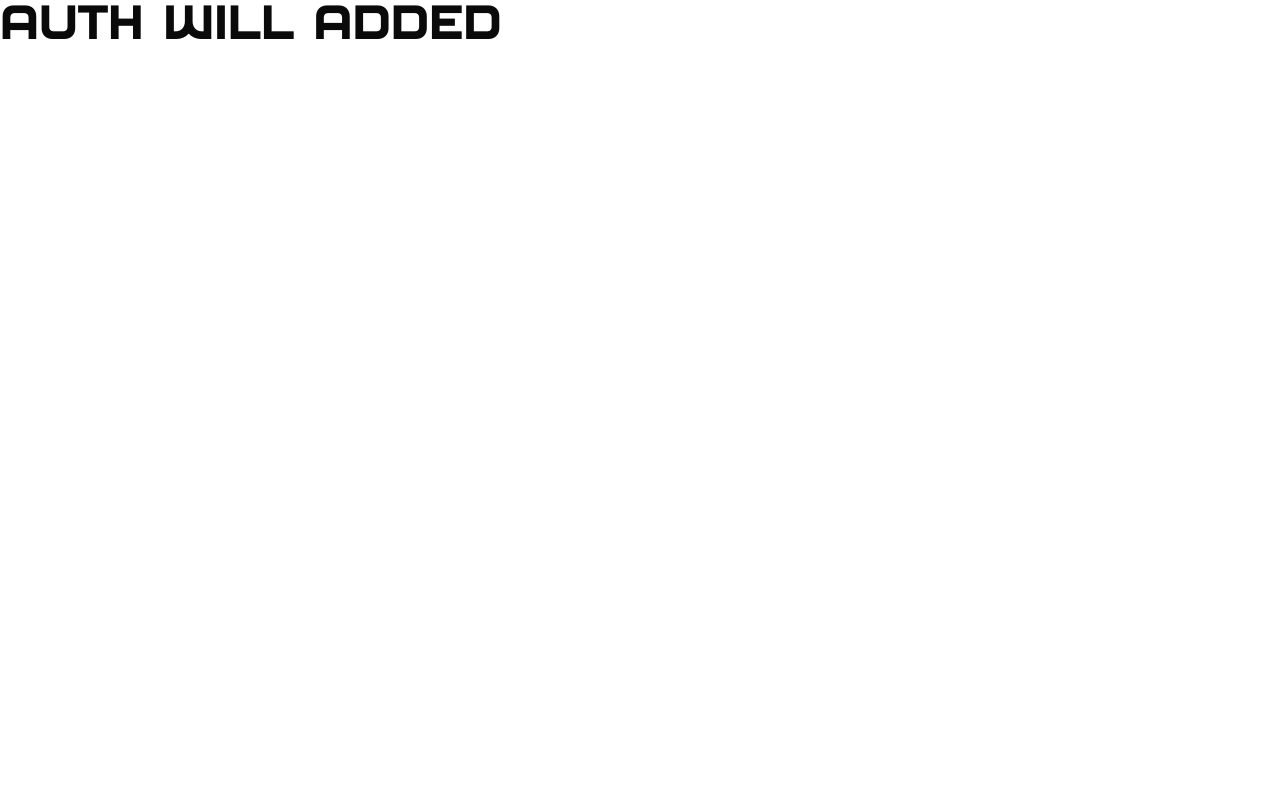
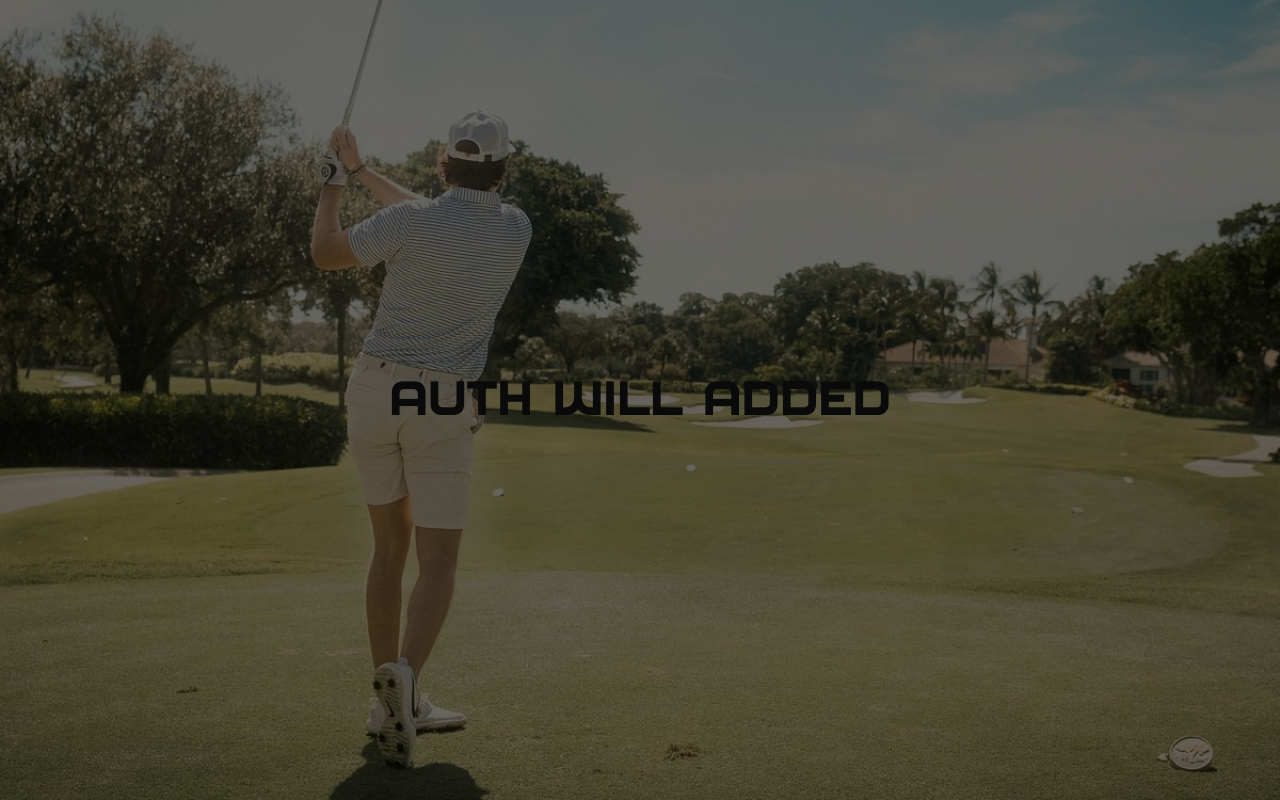
Before and after one commit to FSDTeam-SAA/matchplaygolf_frontend, a Next.js app: page /login in a window 1280 px wide. Built offline with nearby package versions, Linux system fonts and the light colour scheme.

Commit message:
auth layout done

```diff
--- a/src/app/(auth)/layout.tsx
+++ b/src/app/(auth)/layout.tsx
@@ -1,7 +1,21 @@
 import React from "react";
 
 const Layout = ({ children }: { children: React.ReactNode }) => {
-  return <div>{children}</div>;
+  return (
+    <div
+      style={{
+        backgroundImage: `url('/images/common/auth-banner.jpg')`,
+        backgroundSize: "cover",
+        backgroundPosition: "center",
+        backgroundRepeat: "no-repeat",
+        backgroundBlendMode: "overlay",
+        backgroundAttachment: "fixed",
+      }}
+      className="min-h-screen flex items-center justify-center bg-[#00000098]"
+    >
+      {children}
+    </div>
+  );
 };
 
 export default Layout;
```
Also changed, not shown: public/images/common/auth-banner.jpg (added).
